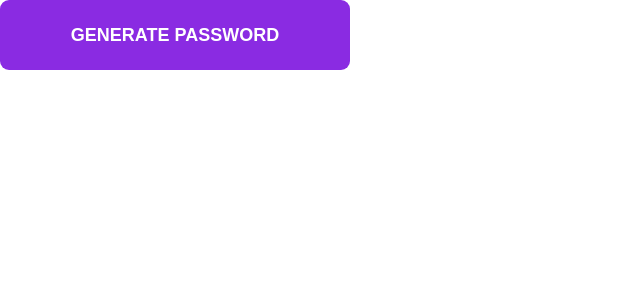
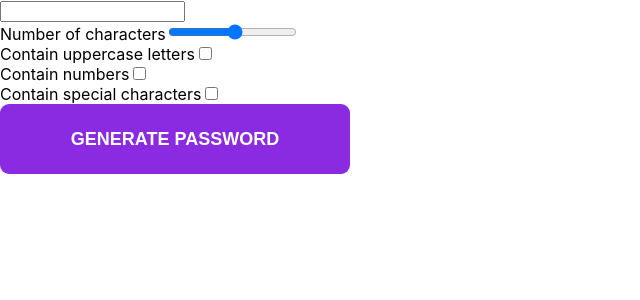
Before and after one commit to aronilie/password-generator, a React (Create React App) app: page / in a window 1280 px wide. Shown: the top 300 px of the page, without its empty margins (0-640 px from the left). Built offline with nearby package versions, Linux system fonts and the light colour scheme.

Commit message:
Created Form component

```diff
--- a/package.json
+++ b/package.json
@@ -17,6 +17,7 @@
     "start": "react-scripts start",
     "build": "react-scripts build",
     "test": "react-scripts test",
+    "test-coverage": "react-scripts test --coverage",
     "eject": "react-scripts eject"
   },
   "eslintConfig": {
--- a/src/App.js
+++ b/src/App.js
@@ -1,9 +1,9 @@
-import Button from "./components/Button/Button";
+import Form from "./components/Form/Form";
 
 function App() {
   return (
     <div className="App">
-      <Button />
+      <Form />
     </div>
   );
 }
--- a/src/components/Button/Button.js
+++ b/src/components/Button/Button.js
@@ -1,7 +1,7 @@
 import ButtonStyled from "./ButtonStyled";
 
 const Button = () => {
-  return <ButtonStyled type="submit">GENERATE PASSWORD</ButtonStyled>;
+  return <ButtonStyled type="button">GENERATE PASSWORD</ButtonStyled>;
 };
 
 export default Button;
--- /dev/null
+++ b/src/components/Form/Form.js
@@ -0,0 +1,243 @@
+import { useState } from "react";
+import Button from "../Button/Button";
+
+const Form = () => {
+  const formDataInitialState = {
+    hasUpperCaseLetter: false,
+    hasNumbers: false,
+    hasSpecialCharacters: false,
+    password: "",
+  };
+
+  const [numberOfCharacters, setNumberOfCharacters] = useState(8);
+  const [formData, setFormData] = useState(formDataInitialState);
+
+  const changeRange = () => {
+    const slider = document.querySelector(".input-number-characters");
+    const sliderValue = document.querySelector(".slider-value");
+
+    sliderValue.textContent = slider.value;
+
+    slider.oninput = () => {
+      const value = slider.value;
+      sliderValue.textContent = value;
+      setNumberOfCharacters(value);
+    };
+  };
+
+  const handleChange = (id) => {
+    setTimeout(() => {
+      const checkbox = document.querySelector("." + `${id}`);
+
+      checkbox.addEventListener("change", (event) => {
+        switch (id) {
+          case "contain-uppercase":
+            if (event.currentTarget.checked) {
+              setFormData({ ...formData, hasUpperCaseLetter: true });
+            } else {
+              setFormData({ ...formData, hasUpperCaseLetter: false });
+            }
+
+            break;
+
+          case "contain-number":
+            if (event.currentTarget.checked) {
+              setFormData({ ...formData, hasNumbers: true });
+            } else {
+              setFormData({ ...formData, hasNumbers: false });
+            }
+
+            break;
+
+          case "contain-special-character":
+            if (event.currentTarget.checked) {
+              setFormData({ ...formData, hasSpecialCharacters: true });
+            } else {
+              setFormData({ ...formData, hasSpecialCharacters: false });
+            }
+
+            break;
+
+          default:
+            break;
+        }
+      });
+    }, 500);
+  };
+
+  const generateCharacter = (number) => {
+    let character;
+    const alphabet = "abcdefghijklmnopqrstuvwxyz".split("");
+    const numbers = "1234567890".split("");
+    const specialCharacters = "~`! @#$%^&*()_-+=:;'<>.?/".split("");
+
+    switch (number) {
+      case 0:
+        character = alphabet[Math.floor(Math.random() * alphabet.length)];
+        break;
+
+      case 1:
+        character =
+          alphabet[Math.floor(Math.random() * alphabet.length)].toUpperCase();
+        break;
+
+      case 2:
+        character = [Math.floor(Math.random() * numbers.length)];
+        break;
+
+      case 3:
+        character =
+          specialCharacters[
+            Math.floor(Math.random() * specialCharacters.length)
+          ];
+        break;
+
+      default:
+        break;
+    }
+
+    return character;
+  };
+
+  const calculatePassword = () => {
+    let password = [];
+    let typeCharacter;
+
+    if (
+      formData.hasUpperCaseLetter &&
+      formData.hasNumbers &&
+      formData.hasSpecialCharacters
+    ) {
+      for (let i = 0; i < numberOfCharacters; i++) {
+        typeCharacter = Math.floor(Math.random() * 4);
+        password.push(generateCharacter(typeCharacter));
+      }
+    } else if (formData.hasUpperCaseLetter && formData.hasNumbers) {
+      for (let i = 0; i < numberOfCharacters; i++) {
+        typeCharacter = Math.floor(Math.random() * 3);
+        password.push(generateCharacter(typeCharacter));
+      }
+    } else if (formData.hasUpperCaseLetter && formData.hasSpecialCharacters) {
+      for (let i = 0; i < numberOfCharacters; i++) {
+        typeCharacter = Math.floor(Math.random() * 4);
+
+        if (typeCharacter === 2) {
+          typeCharacter = 0;
+        }
+
+        password.push(generateCharacter(typeCharacter));
+      }
+    } else if (formData.hasNumbers && formData.hasSpecialCharacters) {
+      for (let i = 0; i < numberOfCharacters; i++) {
+        typeCharacter = Math.floor(Math.random() * 4);
+
+        if (typeCharacter === 1) {
+          typeCharacter = 0;
+        }
+
+        password.push(generateCharacter(typeCharacter));
+      }
+    } else if (formData.hasUpperCaseLetter) {
+      for (let i = 0; i < numberOfCharacters; i++) {
+        typeCharacter = Math.floor(Math.random() * 2);
+        password.push(generateCharacter(typeCharacter));
+      }
+    } else if (formData.hasNumbers) {
+      for (let i = 0; i < numberOfCharacters; i++) {
+        typeCharacter = Math.floor(Math.random() * 2);
+
+        if (typeCharacter === 1) {
+          typeCharacter = 2;
+        }
+
+        password.push(generateCharacter(typeCharacter));
+      }
+    } else if (formData.hasSpecialCharacters) {
+      for (let i = 0; i < numberOfCharacters; i++) {
+        typeCharacter = Math.floor(Math.random() * 2);
+
+        if (typeCharacter === 1) {
+          typeCharacter = 3;
+        }
+
+        password.push(generateCharacter(typeCharacter));
+      }
+    } else {
+      for (let i = 0; i < numberOfCharacters; i++) {
+        password.push(generateCharacter(0));
+      }
+    }
+
+    password = password.join("");
+
+    setFormData({ ...formData, password: password });
+  };
+
+  return (
+    <form>
+      <div>
+        <input
+          type="text"
+          id="generatedPassword"
+          onChange={handleChange}
+          value={formData.password}
+        />
+      </div>
+      <div>
+        <label htmlFor="numberCharacters">Number of characters</label>
+        <input
+          className="input-number-characters"
+          name="input-number-characters"
+          type="range"
+          defaultValue={formData.numberOfCharacters}
+          min="1"
+          max="20"
+          id="numberCharacters"
+          onChange={changeRange}
+        />
+        <span className="slider-value">{formData.numberOfCharacters}</span>
+      </div>
+
+      <div>
+        <label htmlFor="contain-uppercase">Contain uppercase letters</label>
+        <input
+          type="checkbox"
+          className="contain-uppercase"
+          id="contain-uppercase"
+          name="contain-uppercase"
+          onChange={handleChange("contain-uppercase")}
+        />
+      </div>
+
+      <div>
+        <label htmlFor="contain-number">Contain numbers</label>
+        <input
+          type="checkbox"
+          className="contain-number"
+          id="contain-number"
+          name="contain-number"
+          onChange={handleChange("contain-number")}
+        />
+      </div>
+
+      <div>
+        <label htmlFor="contain-special-character">
+          Contain special characters
+        </label>
+        <input
+          type="checkbox"
+          className="contain-special-character"
+          id="contain-special-character"
+          name="contain-special-character"
+          onChange={handleChange("contain-special-character")}
+        />
+      </div>
+
+      <div onClick={calculatePassword} className="form-button">
+        <Button />
+      </div>
+    </form>
+  );
+};
+
+export default Form;
```
